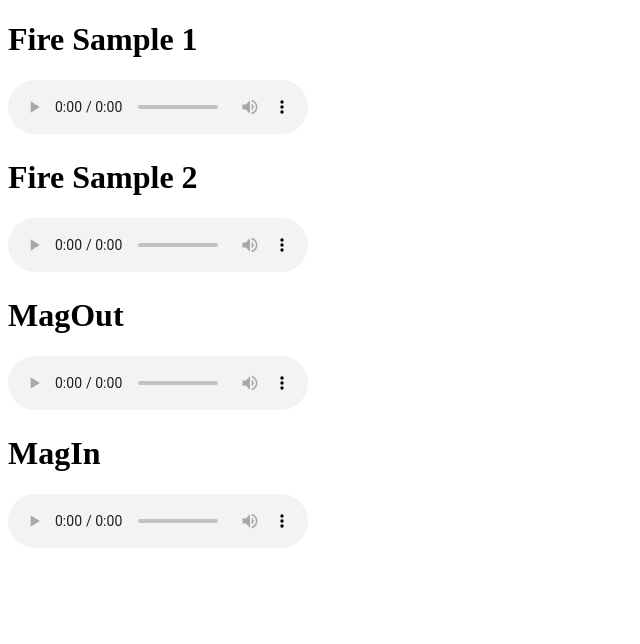
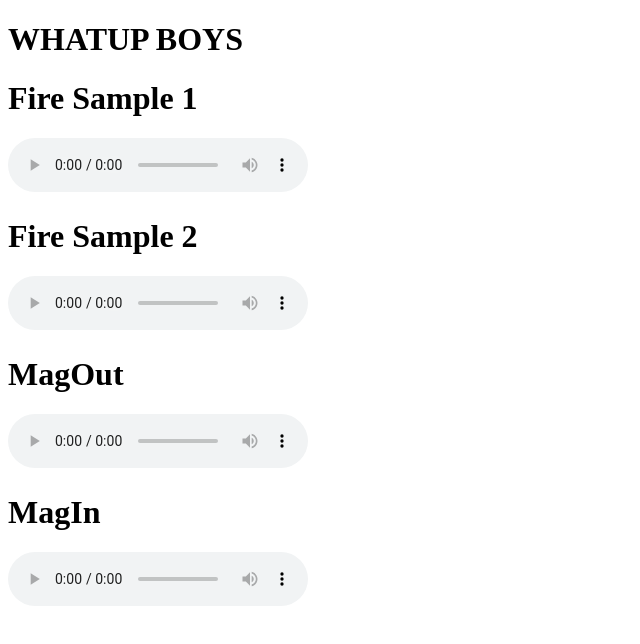
Before and after one commit to xXdevon088Xx/marketsite, a plain HTML site: page index.html in a window 1280 px wide. Shown: the whole page, without its empty margins (0-640 px from the left). Drawn offline with Linux system fonts and the light colour scheme.

Commit message:
Update index.html

```diff
--- a/index.html
+++ b/index.html
@@ -1,5 +1,8 @@
 <!DOCTYPE html>
 <html>
+    <header>
+        <h1>WHATUP BOYS</h1>
+    </header>
     <body>
         <h1>Fire Sample 1</h1>
         <audio controls>
```
